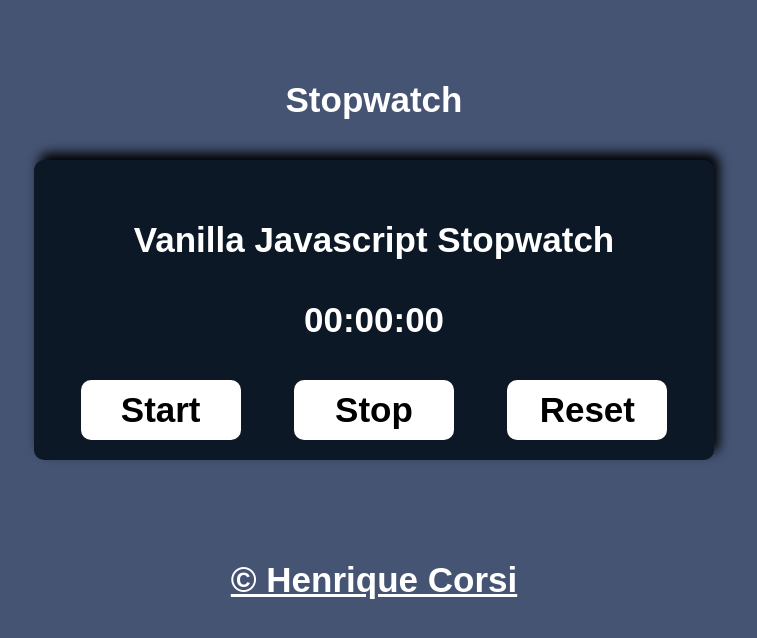
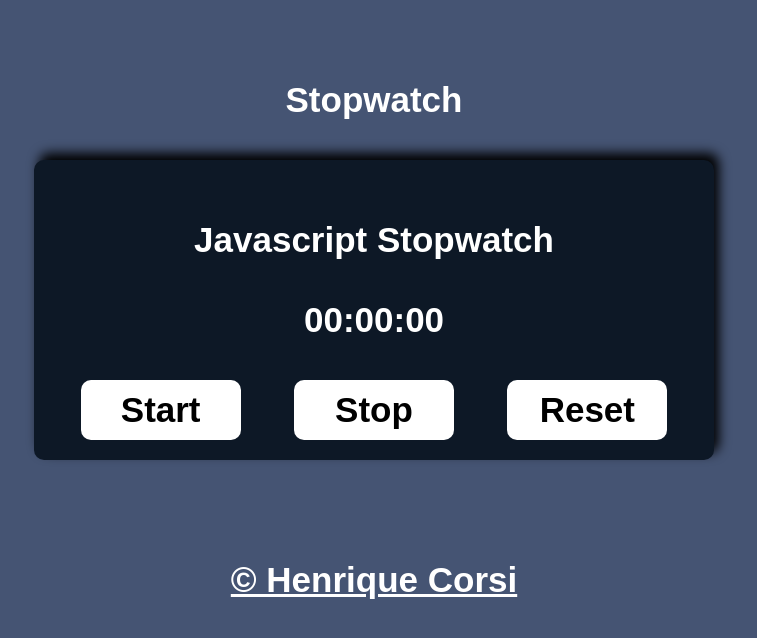
Before and after one commit to HenriqueCorsi/Stopwatch, a plain HTML site: page index.html in a window 1280 px wide. Shown: the whole page, without its empty margins (266-1023 px from the left). Drawn offline with Linux system fonts and the light colour scheme.

Commit message:
Update index.html

```diff
--- a/index.html
+++ b/index.html
@@ -16,7 +16,7 @@
     <main>
         <div class="container">
             <h2>
-                Vanilla Javascript Stopwatch
+                Javascript Stopwatch
             </h2>
             <p>
                 <span id="minutes">00</span>:<span id="seconds">00</span>:<span id="tens">00</span>
```
